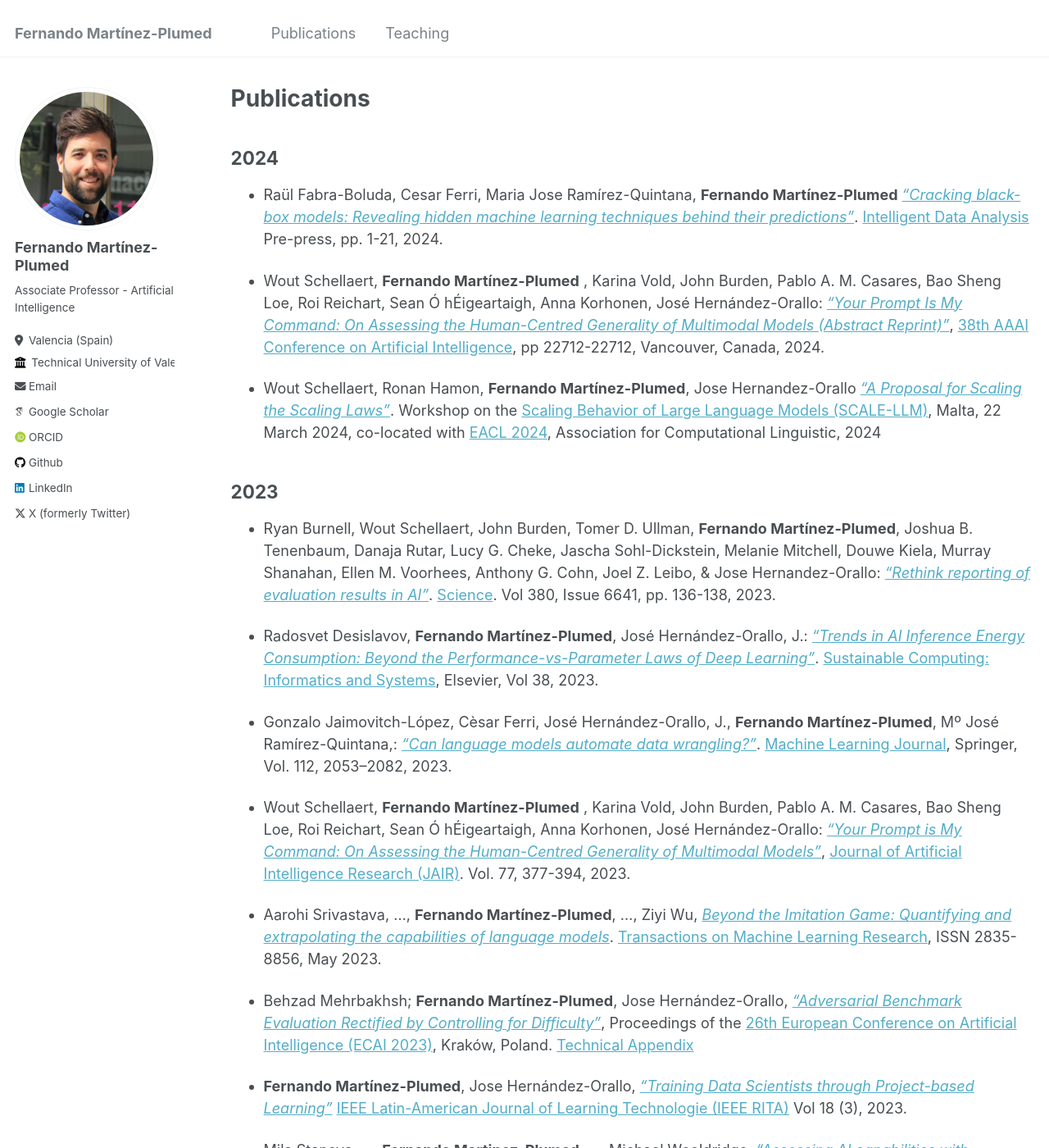
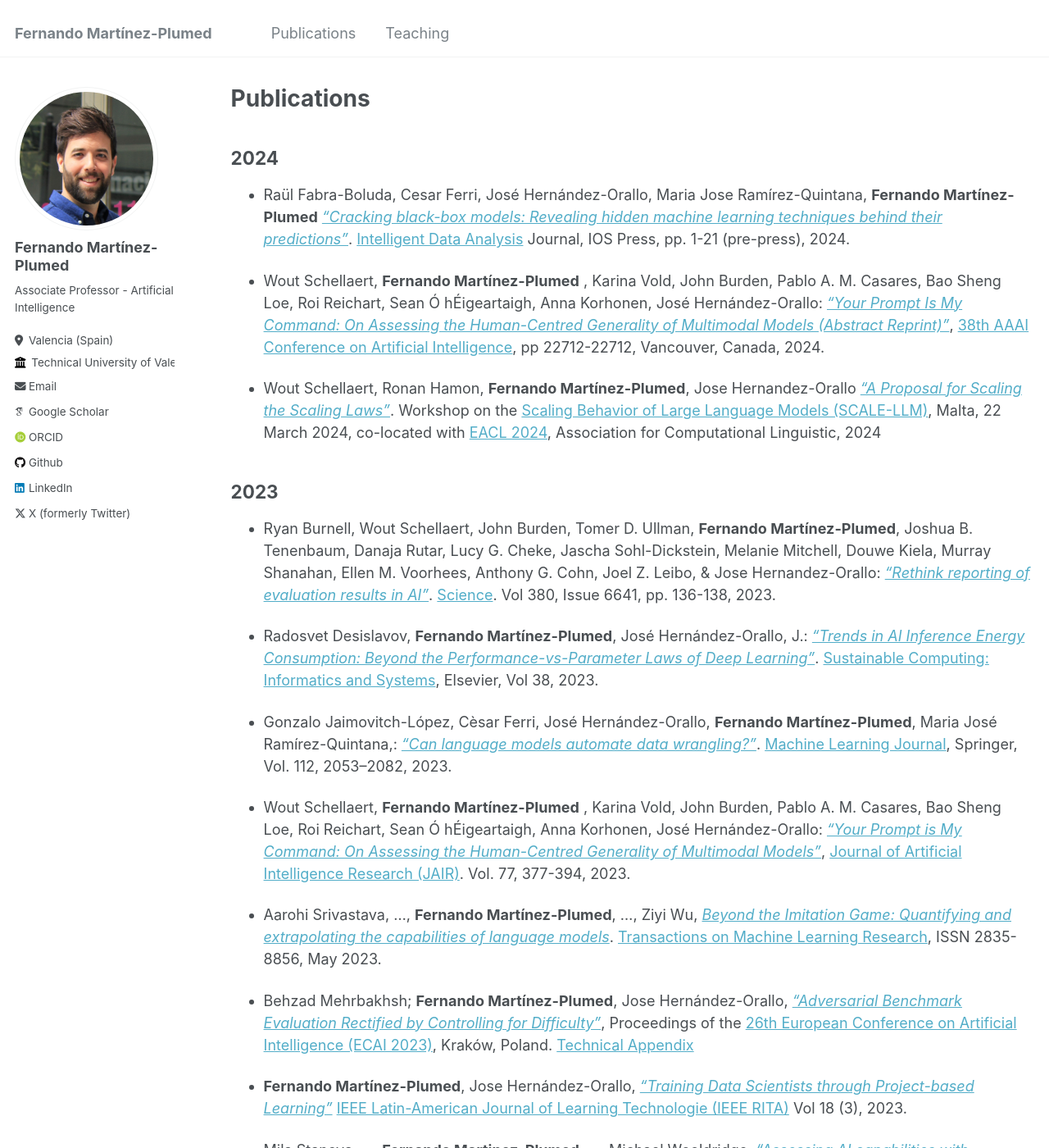
Before and after one commit to nandomp/nandomp.github.io, a Jekyll site: the page built from _pages/publications.md, in a window 1280 px wide and 1400 px high. Shown: the whole window at 82% size. Built offline with Jekyll 4.4.1, drawn with Linux system fonts in a browser that asks for light colours; some web fonts are replaced.

Commit message:
Update publications.md

```diff
--- a/_pages/publications.md
+++ b/_pages/publications.md
@@ -8,7 +8,7 @@ author_profile: true
 2024
 ----
 
-* Raül Fabra-Boluda, Cesar Ferri, Maria Jose Ramírez-Quintana, **Fernando Martínez-Plumed** [*"Cracking black-box models: Revealing hidden machine learning techniques behind their predictions"*](https://doi.org/10.3233/IDA-230707). [Intelligent Data Analysis](https://content.iospress.com/journals/intelligent-data-analysis/Pre-press/Pre-press) Pre-press, pp. 1-21, 2024.
+* Raül Fabra-Boluda, Cesar Ferri, José Hernández-Orallo, Maria Jose Ramírez-Quintana, **Fernando Martínez-Plumed** [*"Cracking black-box models: Revealing hidden machine learning techniques behind their predictions"*](https://doi.org/10.3233/IDA-230707). [Intelligent Data Analysis](https://content.iospress.com/journals/intelligent-data-analysis/Pre-press/Pre-press) Journal, IOS Press, pp. 1-21 (pre-press), 2024.
 
 * Wout Schellaert, **Fernando Mart&iacute;nez-Plumed** , Karina Vold, John Burden, Pablo A. M. Casares, Bao Sheng Loe, Roi Reichart, Sean Ó hÉigeartaigh, Anna Korhonen, José Hernández-Orallo: [*"Your Prompt Is My Command: On Assessing the Human-Centred Generality of Multimodal Models (Abstract Reprint)"*](https://doi.org/10.1609/aaai.v38i20.30612),  [38th AAAI Conference on Artificial Intelligence](), pp  22712-22712, Vancouver, Canada, 2024.
 
@@ -22,7 +22,7 @@ results in AI"*](https://doi.org/10.1126/science.adf6369). [Science](https://www
 
 * Radosvet Desislavov, **Fernando Martínez-Plumed**, José Hernández-Orallo, J.: [*"Trends in AI Inference Energy Consumption: Beyond the Performance-vs-Parameter Laws of Deep Learning"*](https://doi.org/10.1016/j.suscom.2023.100857). [Sustainable Computing: Informatics and Systems](https://www.sciencedirect.com/journal/sustainable-computing-informatics-and-systems), Elsevier, Vol 38, 2023.
 
-* Gonzalo Jaimovitch-López, Cèsar Ferri, José Hernández-Orallo, J., **Fernando Martínez-Plumed**, Mº José Ramírez-Quintana,: [*"Can language models automate data wrangling?"*](https://doi.org/10.1007/s10994-022-06259-9). [Machine Learning Journal](https://www.springer.com/journal/10994), Springer, Vol. 112, 2053–2082, 2023.
+* Gonzalo Jaimovitch-López, Cèsar Ferri, José Hernández-Orallo,  **Fernando Martínez-Plumed**, Maria José Ramírez-Quintana,: [*"Can language models automate data wrangling?"*](https://doi.org/10.1007/s10994-022-06259-9). [Machine Learning Journal](https://www.springer.com/journal/10994), Springer, Vol. 112, 2053–2082, 2023.
 
 * Wout Schellaert, **Fernando Mart&iacute;nez-Plumed** , Karina Vold, John Burden, Pablo A. M. Casares, Bao Sheng Loe, Roi Reichart, Sean Ó hÉigeartaigh, Anna Korhonen, José Hernández-Orallo: [*"Your Prompt is My Command: On Assessing the Human-Centred Generality of Multimodal Models"*](https://doi.org/10.1613/jair.1.14157),  [Journal of Artificial Intelligence Research (JAIR)](https://www.jair.org/index.php/jair). Vol. 77, 377-394, 2023.
 
```
